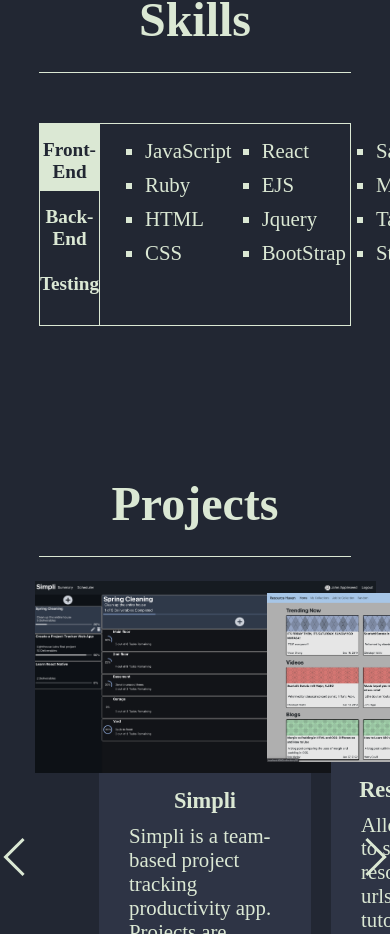
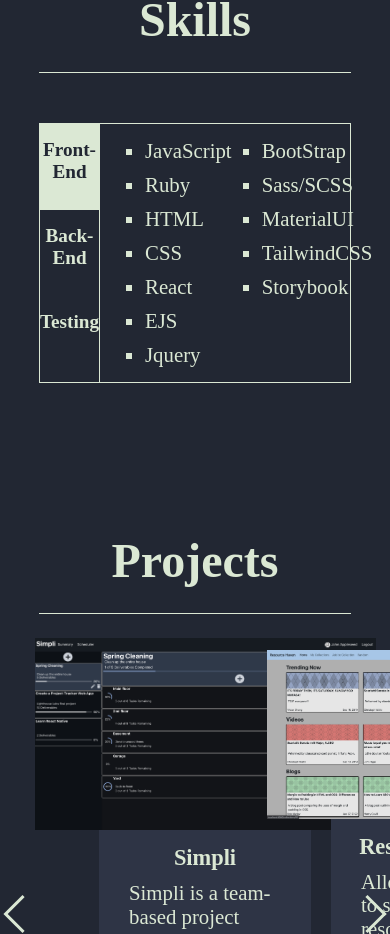
Before and after one commit to NealePT/nealetaylorcom, a React (Create React App) app in the folder react-site/: page / in a window 390 px wide. Shown: the part 2990-3924 px from the top of the page. Built offline with nearby package versions, Linux system fonts and the light colour scheme.

Commit message:
add media query to skills

```diff
--- a/react-site/src/components/Skills.css
+++ b/react-site/src/components/Skills.css
@@ -61,3 +61,9 @@ skill_type {
   font-size: 1.3rem;
   margin: 5px 5px 5px 25px;
 }
+
+@media (max-width: 600px) {
+  .skillContainer ul{
+    max-height: 15rem;
+  }
+}
```
